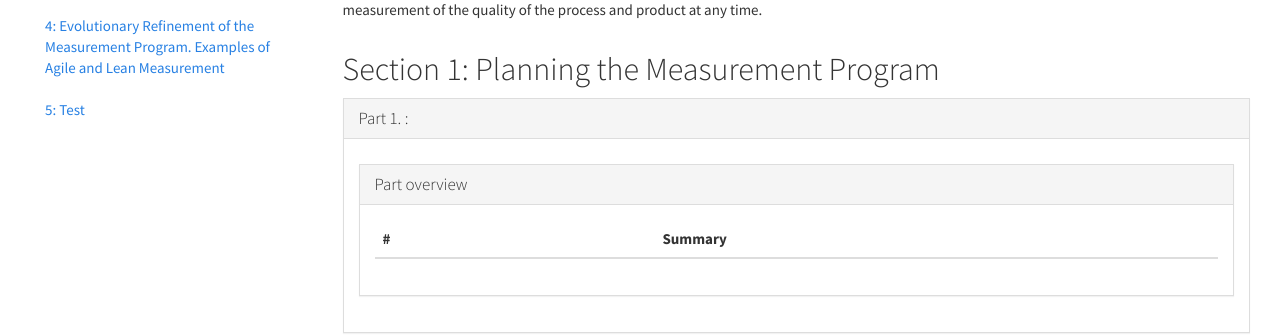
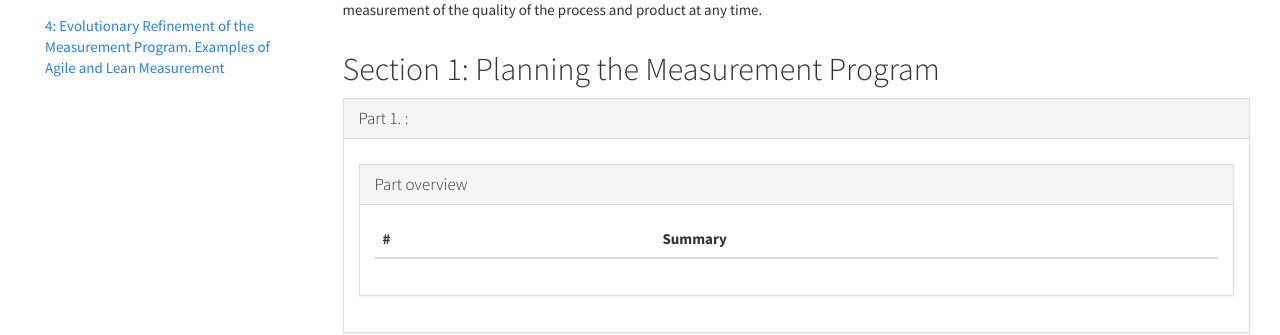
Before and after one commit to U-QASAR/u-qasar.github.io, a Jekyll site: the page built from index.html, in a window 1280 px wide and 1400 px high. Shown: the part 236-571 px from the top of the window. Built offline with Jekyll 4.4.1, drawn with Linux system fonts in a browser that asks for light colours; nearby versions of some CDN libraries.

Commit message:
Backtracking test data.

```diff
--- a/_data/sections.yml
+++ b/_data/sections.yml
@@ -6,5 +6,3 @@
   title: Driving Process Improvement with Measurements
 - order: 4
   title: Evolutionary Refinement of the Measurement Program. Examples of Agile and Lean Measurement
-- order: 5
-  title: Test
```
